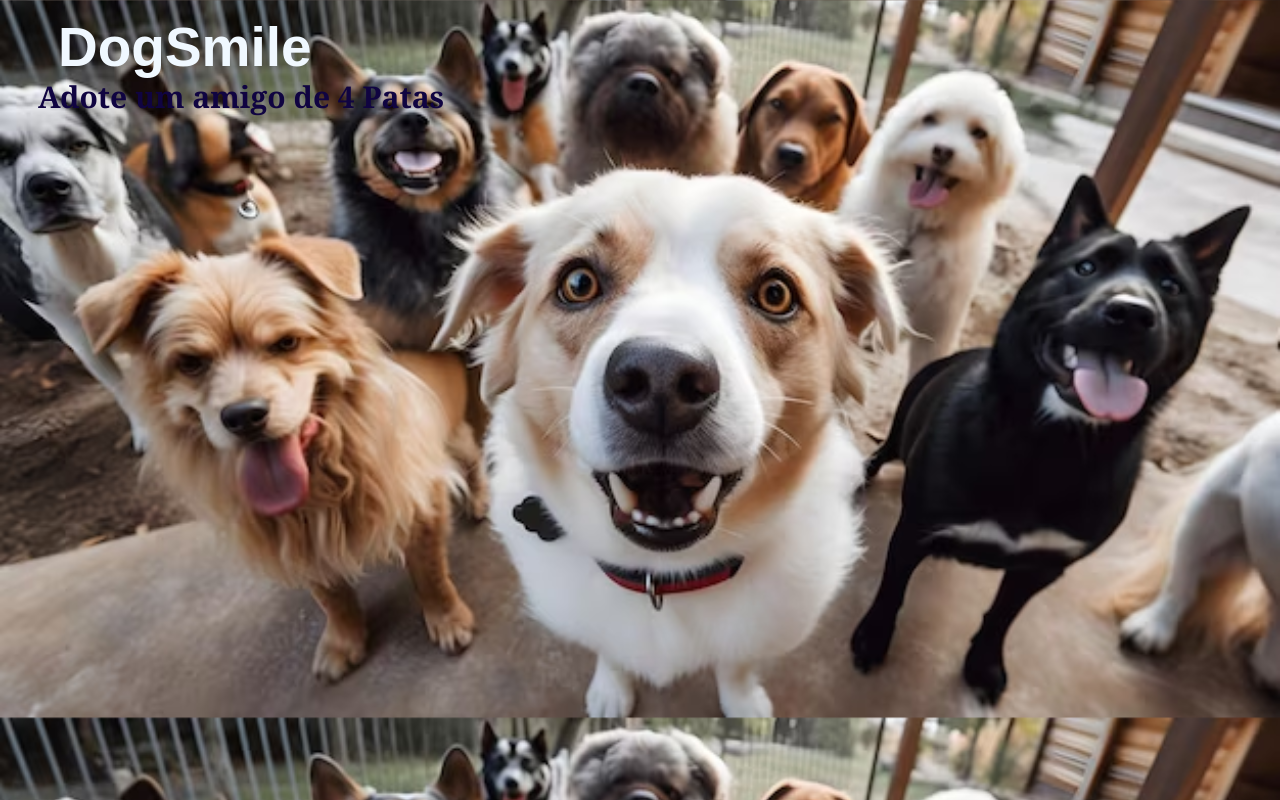
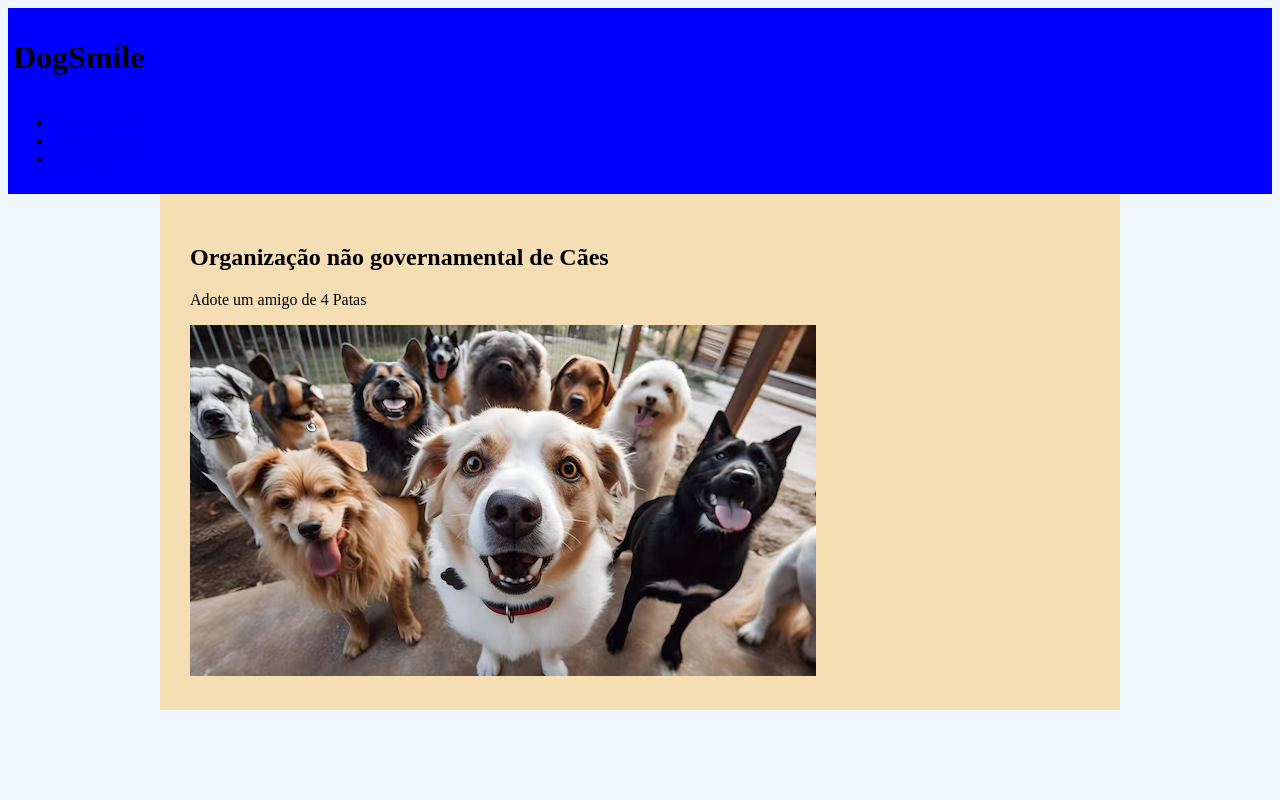
Before and after one commit to samuelsfilho/Landing-Page, a plain HTML site: page index.html in a window 1280 px wide. Drawn offline with Linux system fonts and the light colour scheme.

Commit message:
atualização

```diff
--- a/index.html
+++ b/index.html
@@ -10,16 +10,38 @@
 
 <!-- Cabeçalho a direita ( Buscar, quem somos e icones de rede social)
 
-Cabeçalho a esquerda( icone galinha, e apoie nosso trabalho) -->
+  Cabeçalho a esquerda( icone dog, e apoie nosso trabalho) -->
 
-<h1>DogSmile</h1>
-
-<p>
-    <strong>Adote um amigo de 4 Patas</strong>
-</p>
+<body>
 
 
-<body>
+    <header class="cabecalho">
+        <h1 class="logo">DogSmile</h1>
+        <nav>
+            <ul>
+                <li><a href="#quem-somos">Quem somos</a></li>
+                <li><a href="#aonde-estamos">Onde Estamos</a></li>
+                <li><a href="#contato">Contato</a></li>
+            </ul>
+        </nav>
+    </header>
+
+    <main>
+        <section class="painel">
+            <div class="info">
+                <h1>Organização não governamental de Cães</h1>
+
+                <p> Adote um amigo de 4 Patas</p>
+
+            </div>
+
+            <div class="image">
+                <img src="./Imagens/um-grupo-de-cachorros-esta-reunido-em-um-quintal_808092-2447.avif" alt="Cachorros">
+            </div>
+        </section>
+    </main>
+
+
 
 </body>
 
--- a/style.css
+++ b/style.css
@@ -1,25 +1,31 @@
-html {
-    margin: 0%;
-    padding: 0%;
-    background-image: url(./Imagens/um-grupo-de-cachorros-esta-reunido-em-um-quintal_808092-2447.avif);
-    background-size: 100%;
+body {
+    background-color: aliceblue;
 }
 
-h1 {
-    font-family: Arial, Helvetica, sans-serif;
-    text-align: left;
-    font-size: 55px;
-    margin-left: 50px;
-    margin-top: 15px;
-    color: aliceblue;
+.cabecalho {
+    padding: 10px 5px;
+    background-color: blue;
 }
 
+.cabecalho .logo {
+    display: inline-block;
+}
 
-p {
-    margin-top: -40px;
-    text-align: left;
-    font-size: 30px;
-    margin-left: 30px;
-    font-family: Cambria, Cochin, Georgia, Times, 'Times New Roman', serif;
-    color: rgb(16, 4, 65);
+.cabecalho .nav {
+    float: right;
 }
+
+.cabecalho .nav .li {
+    display: inline-block;
+    padding: 15px;
+}
+
+main {
+    background-color: wheat;
+    padding: 30px;
+    width: 900px;
+    min-width: 320px;
+    max-width: 900px;
+
+    margin: 0 auto;
+}
```
